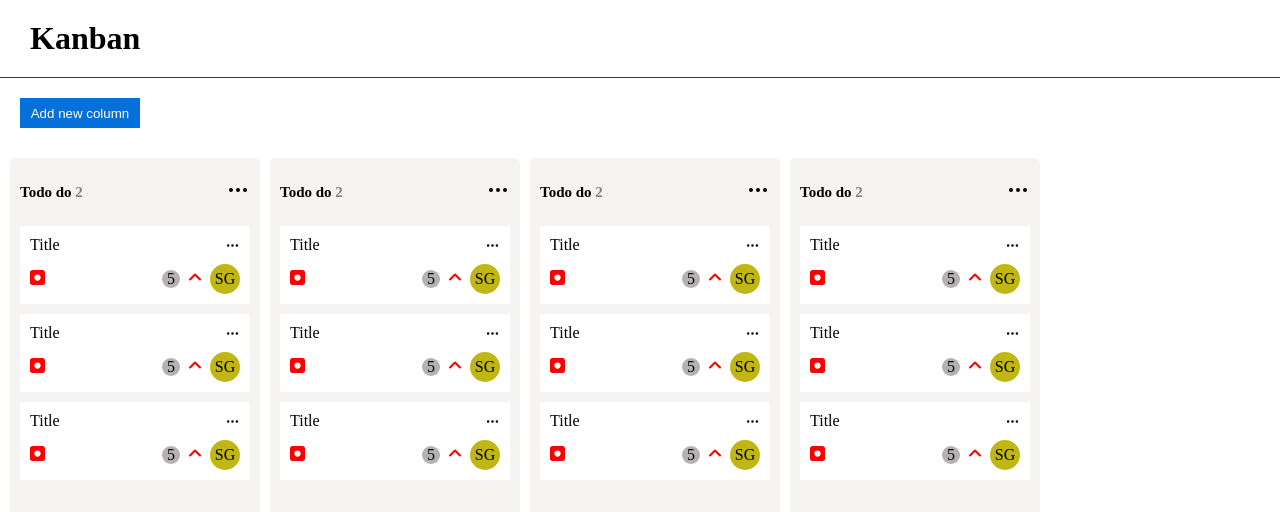
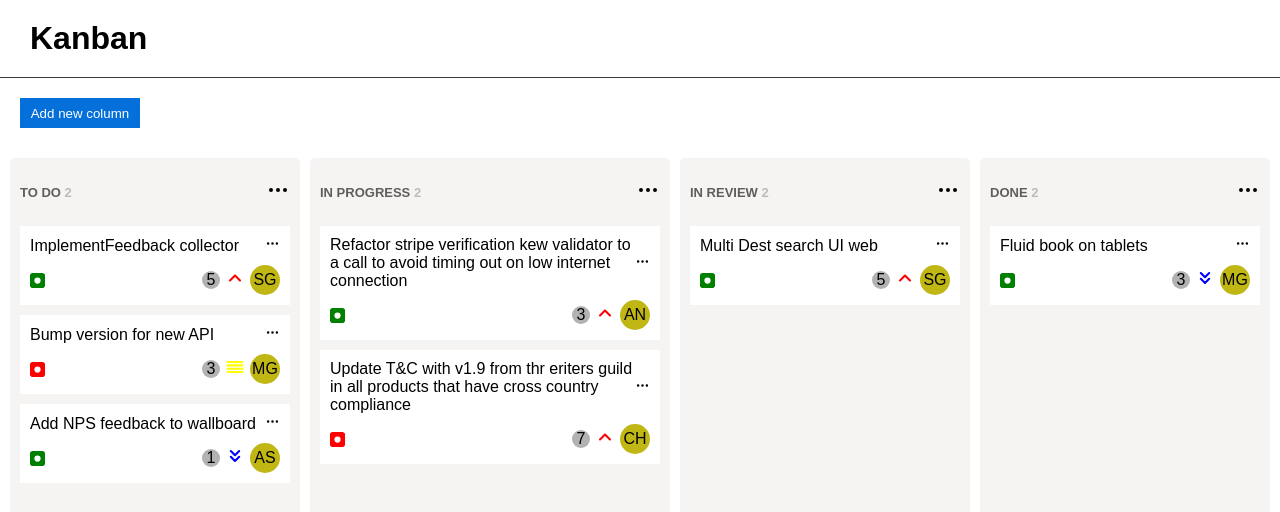
Before and after one commit to srishtigautam21/kanban-board, a React (Create React App) app: page / in a window 1280 px wide. Shown: the top 512 px of the page. Built offline with nearby package versions, Linux system fonts and the light colour scheme.

Commit message:
Added data array & showed that data

```diff
--- a/src/App.css
+++ b/src/App.css
@@ -2,6 +2,7 @@
   padding: 0;
   margin: 0;
   box-sizing: border-box;
+  font-family: sans-serif;
 }
 .app {
   height: 100vh;
--- a/src/App.js
+++ b/src/App.js
@@ -1,7 +1,10 @@
+import { useState } from "react";
 import "./App.css";
 import { KanbanColumns } from "./component/KanbanBoard/KanbanColumns";
+import { boardData } from "./data/boardData";
 
 function App() {
+  const [boards, setBoards] = useState(boardData);
   return (
     <div className='App'>
       <div className='navbar'>
@@ -10,10 +13,9 @@ function App() {
       <div className='board_container'>
         <button className='add-column-btn'>Add new column</button>
         <div className='boards'>
-          <KanbanColumns />
-          <KanbanColumns />
-          <KanbanColumns />
-          <KanbanColumns />
+          {boards?.map((board) => (
+            <KanbanColumns id={board.id} board={board} />
+          ))}
         </div>
       </div>
     </div>
--- a/src/component/Cards/Card.css
+++ b/src/component/Cards/Card.css
@@ -41,3 +41,24 @@
   align-items: center;
   justify-content: space-between;
 }
+.type {
+  padding-top: 5px;
+}
+.card_header {
+  cursor: pointer;
+  position: relative;
+}
+.board_dropdown {
+  box-shadow: 1px 0px 20px rgba(0, 0, 0, 0.12);
+  padding: 10px;
+  width: 150px !important;
+  cursor: default;
+}
+.board_dropdown p {
+  /* border-bottom: 1px solid #f8f8f8; */
+  cursor: pointer;
+  padding: 5px;
+}
+.board_dropdown p:hover {
+  background-color: lightgray;
+}
--- a/src/component/Cards/Card.js
+++ b/src/component/Cards/Card.js
@@ -1,25 +1,81 @@
-import React from "react";
+import React, { useState } from "react";
 import "./Card.css";
-import { ChevronUp, Circle, MoreHorizontal } from "react-feather";
+import {
+  AlignJustify,
+  ChevronUp,
+  ChevronsDown,
+  Circle,
+  MoreHorizontal,
+} from "react-feather";
+import Dropdown from "../Dropdown/Dropdown";
 
-const Card = () => {
+const Card = ({ id, card }) => {
+  // const handleAssigneeName = () => {
+  const [showDropdown, setShowDropdown] = useState(false);
+  //   console.log("here");
+  let arr = card.assignee.split(" ");
+  let nameAcronym = "";
+  arr.forEach((name) => (nameAcronym += name[0].toUpperCase()));
+
+  // return nameAcronym;
+  // };
+  // const handlePriority = () => {
+  //   if (card.priority === "P0") {
+  //     return <ChevronUp color='red' size='20px' strokeWidth='2.5px' />;
+  //   } else if (card.priority === "P1") {
+  //     return <AlignJustify color='yellow' size='20px' strokeWidth='2.5px' />;
+  //   } else {
+  //     return <ChevronsDown color='blue' size='20px' strokeWidth='2.5px' />;
+  //   }
+  // };
   return (
     <div className='cards'>
       <div className='card-header'>
-        <div className='title'>Title</div>
-        <MoreHorizontal cursor='pointer' size='15px' />
+        <div className='title'>{card.title}</div>
+        <div
+          className='card_header'
+          onClick={() => {
+            setShowDropdown((open) => !open);
+          }}
+        >
+          <MoreHorizontal size='15px' />
+          {showDropdown && (
+            <Dropdown
+              showDropdown
+              class='board_dropdown'
+              onClose={() => setShowDropdown(false)}
+            >
+              <p>Edit Card</p>
+              <p>Delete Card</p>
+            </Dropdown>
+          )}
+        </div>
       </div>
 
       <div className='card-details'>
         <div className='type'>
-          <Circle color='red' strokeWidth='10px' size='15px' />
+          {card.type === "Bug" ? (
+            <Circle color='red' strokeWidth='10px' size='15px' />
+          ) : (
+            // <span> Bug</span>
+
+            <Circle color='green' strokeWidth='10px' size='15px' />
+            // <span> Feat</span>
+          )}
         </div>
         <div className='other-details'>
-          <div className='effort-estimation'>5</div>
+          <div className='effort-estimation'>{card.effortEstimation}</div>
           <div className='priority'>
-            <ChevronUp color='red' size='20px' strokeWidth='2.5px' />
+            {card.priority === "P0" ? (
+              <ChevronUp color='red' size='20px' strokeWidth='2.5px' />
+            ) : card.priority === "P1" ? (
+              <AlignJustify color='yellow' size='20px' strokeWidth='2.5px' />
+            ) : (
+              <ChevronsDown color='blue' size='20px' strokeWidth='2.5px' />
+            )}
+            {/* <ChevronUp color='red' size='20px' strokeWidth='2.5px' /> */}
           </div>
-          <div className='assignee'>SG</div>
+          <div className='assignee'>{nameAcronym}</div>
         </div>
       </div>
     </div>
--- a/src/component/Dropdown/Dropdown.css
+++ b/src/component/Dropdown/Dropdown.css
@@ -8,8 +8,8 @@
   min-width: 80px;
   width: fit-content;
   height: fit-content;
-  max-width: 250px;
-  max-height: 390px;
+  /* max-width: 250px;
+  max-height: 390px; */
   overflow-y: auto;
   z-index: 5;
 }
--- a/src/component/Dropdown/Dropdown.js
+++ b/src/component/Dropdown/Dropdown.js
@@ -3,15 +3,20 @@ import React, { useEffect, useRef } from "react";
 import "./Dropdown.css";
 
 function Dropdown(props) {
-  const dropdownRef = useRef();
+  //   const dropdownRef = useRef();
 
-  const handleClick = (event) => {
-    if (
-      dropdownRef &&
-      !dropdownRef.current?.contains(event.target) &&
-      props.onClose
-    )
-      props.onClose();
+  const handleClick = () => {
+    // dropdownRef,
+    // dropdownRef.current?.contains(event.target),
+    // dropdownRef.current,
+    // event.target
+    console.log(props.showDropdown);
+    // if (
+    //   dropdownRef &&
+    //   !dropdownRef.current?.contains(event.target) &&
+    //   props.onClose
+    // )
+    if (!props.showDropdown) props.onClose();
   };
 
   useEffect(() => {
@@ -24,7 +29,7 @@ function Dropdown(props) {
 
   return (
     <div
-      ref={dropdownRef}
+      //   ref={dropdownRef}
       className={`dropdown ${props.class ? props.class : ""}`}
     >
       {props.children}
--- a/src/component/KanbanBoard/KanbanColumns.css
+++ b/src/component/KanbanBoard/KanbanColumns.css
@@ -1,6 +1,6 @@
 .wrapper {
   background-color: rgb(246, 243, 243);
-  min-width: 250px;
+  min-width: 290px;
   padding: 20px 10px;
   border-radius: 5px;
   height: 100vh;
@@ -12,10 +12,11 @@
 }
 .board_header {
   font-weight: 600;
-  font-size: 15px;
+  font-size: 13px;
+  color: rgb(95, 94, 94);
 }
 .board_header span {
-  color: gray;
+  color: rgb(189, 187, 187);
 }
 .card-container {
   display: flex;
@@ -29,11 +30,14 @@
 }
 .board_dropdown {
   box-shadow: 1px 0px 20px rgba(0, 0, 0, 0.12);
-  padding: 20px;
+  padding: 10px;
   width: 150px !important;
   cursor: default;
 }
 .board_dropdown p {
-  border-bottom: 1px solid #f8f8f8;
+  /* border-bottom: 1px solid #f8f8f8; */
   cursor: pointer;
 }
+.board_dropdown p:hover {
+  background-color: lightgray;
+}
--- a/src/component/KanbanBoard/KanbanColumns.js
+++ b/src/component/KanbanBoard/KanbanColumns.js
@@ -5,33 +5,38 @@ import Card from "../Cards/Card";
 import { useState } from "react";
 import Dropdown from "../Dropdown/Dropdown";
 
-const KanbanColumns = () => {
+const KanbanColumns = ({ id, board }) => {
   const [showDropdown, setShowDropdown] = useState(false);
+  console.log("hello", showDropdown);
   return (
     <div className='wrapper'>
       <div className='board_title'>
         <div className='board_header'>
-          Todo do <span className='number_of_cards'> 2</span>
+          {board.title} <span className='number_of_cards'> 2</span>
         </div>
         <div
           className='board_header_title_more'
-          onClick={() => setShowDropdown(true)}
+          onClick={() => {
+            setShowDropdown((open) => !open);
+          }}
         >
           <MoreHorizontal />
           {showDropdown && (
             <Dropdown
+              showDropdown
               class='board_dropdown'
               onClose={() => setShowDropdown(false)}
             >
               <p>Delete Column</p>
+              <p>Add New Card</p>
             </Dropdown>
           )}
         </div>
       </div>
       <div className='card-container'>
-        <Card />
-        <Card />
-        <Card />
+        {board?.cards?.map((card) => (
+          <Card id={card.id} card={card} />
+        ))}
       </div>
     </div>
   );
--- /dev/null
+++ b/src/data/boardData.js
@@ -0,0 +1,93 @@
+const boardData = [
+  {
+    id: Date.now() + Math.random(),
+    title: "TO DO",
+    cards: [
+      {
+        id: Date.now() + Math.random(),
+        title: "ImplementFeedback collector",
+        type: "Feature",
+        effortEstimation: 5,
+        priority: "P0",
+        assignee: "Srishti Gautam",
+        desc: "kjdjkvhjdhlejvlkevmekmvkemvenvenvkenvkenvk vkjnekrverv bkejbvke bvkee",
+      },
+      {
+        id: Date.now() + Math.random(),
+        title: "Bump version for new API",
+        type: "Bug",
+        effortEstimation: 3,
+        priority: "P1",
+        assignee: "Mansi Gautam",
+        desc: "kjdjkvhjdhlejvlkevmekmvkemvenvenvkenvkenvk vkjnekrverv bkejbvke bvkee",
+      },
+      {
+        id: Date.now() + Math.random(),
+        title: "Add NPS feedback to wallboard",
+        type: "Feature",
+        effortEstimation: 1,
+        priority: "P2",
+        assignee: "Abhilasha Singh",
+        desc: "kjdjkvhjdhlejvlkevmekmvkemvenvenvkenvkenvk vkjnekrverv bkejbvke bvkee",
+      },
+    ],
+  },
+  {
+    id: Date.now() + Math.random(),
+    title: "IN PROGRESS",
+    cards: [
+      {
+        id: Date.now() + Math.random(),
+        title:
+          "Refactor stripe verification kew validator to a call to avoid timing out on low internet connection",
+        type: "Feature",
+        effortEstimation: 3,
+        priority: "P0",
+        assignee: "Alex Naim",
+        desc: "kjdjkvhjdhlejvlkevmekmvkemvenvenvkenvkenvk vkjnekrverv bkejbvke bvkee",
+      },
+      {
+        id: Date.now() + Math.random(),
+        title:
+          "Update T&C with v1.9 from thr eriters guild in all products that have cross country compliance",
+        type: "Bug",
+        effortEstimation: 7,
+        priority: "P0",
+        assignee: "Chris Hemsworth",
+        desc: "kjdjkvhjdhlejvlkevmekmvkemvenvenvkenvkenvk vkjnekrverv bkejbvke bvkee",
+      },
+    ],
+  },
+  {
+    id: Date.now() + Math.random(),
+    title: "IN REVIEW",
+    cards: [
+      {
+        id: Date.now() + Math.random(),
+        title: "Multi Dest search UI web",
+        type: "Feature",
+        effortEstimation: 5,
+        priority: "P0",
+        assignee: "Srishti Gautam",
+        desc: "kjdjkvhjdhlejvlkevmekmvkemvenvenvkenvkenvk vkjnekrverv bkejbvke bvkee",
+      },
+    ],
+  },
+  {
+    id: Date.now() + Math.random(),
+    title: "DONE",
+    cards: [
+      {
+        id: Date.now() + Math.random(),
+        title: "Fluid book on tablets",
+        type: "Feature",
+        effortEstimation: 3,
+        priority: "P2",
+        assignee: "Mansi Gautam",
+        desc: "kjdjkvhjdhlejvlkevmekmvkemvenvenvkenvkenvk vkjnekrverv bkejbvke bvkee",
+      },
+    ],
+  },
+];
+
+export { boardData };
```
